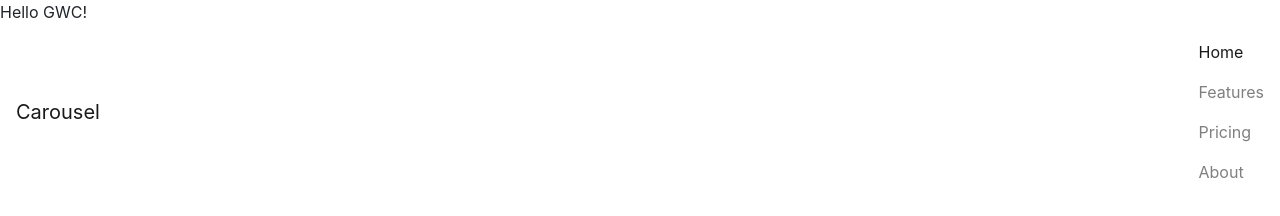
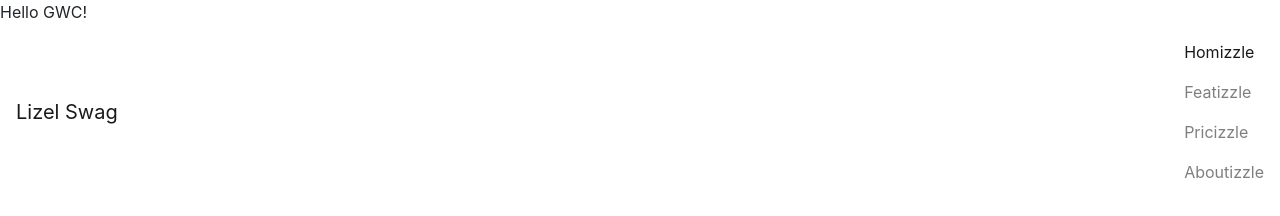
Before and after one commit to dafusebox/dafusebox.github.io, a plain HTML site: page index.html in a window 1280 px wide. Drawn offline with nearby package versions, Linux system fonts and the light colour scheme.

Commit message:
add name

```diff
--- a/index.html
+++ b/index.html
@@ -10,19 +10,19 @@
        <body>
        Hello GWC!
        <nav class="navbar navbar-static-top navbar-light bg-faded">
-      <a href="#" class="navbar-brand">Carousel</a>
+      <a href="#" class="navbar-brand">Lizel Swag</a>
       <ul class="nav navbar-nav">
         <li class="nav-item active">
-          <a class="nav-link" href="#">Home <span class="sr-only">(current)</span></a>
+          <a class="nav-link" href="#">Homizzle <span class="sr-only">(current)</span></a>
         </li>
         <li class="nav-item">
-          <a class="nav-link" href="#">Features</a>
+          <a class="nav-link" href="#">Featizzle</a>
         </li>
         <li class="nav-item">
-          <a class="nav-link" href="#">Pricing</a>
+          <a class="nav-link" href="#">Pricizzle</a>
         </li>
         <li class="nav-item">
-          <a class="nav-link" href="#">About</a>
+          <a class="nav-link" href="#">Aboutizzle</a>
         </li>
       </ul>
     </nav>
```
